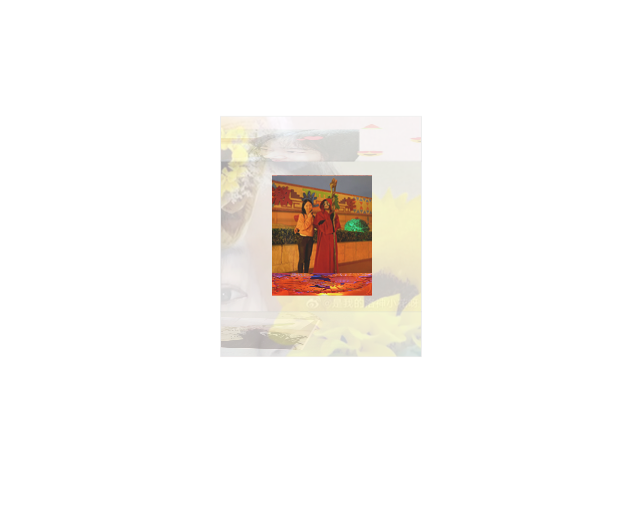
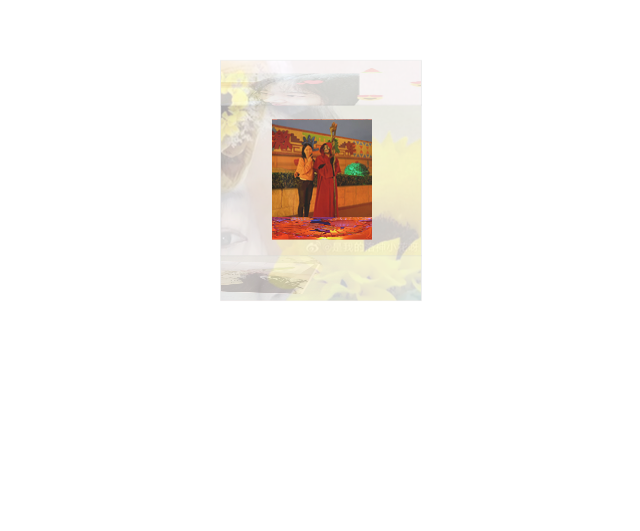
Before and after one commit to afans/afans.github.io, a plain HTML site: page index.html in a window 1280 px wide. Shown: the part 101-632 px from the top of the page, without its empty margins (316-956 px from the left). Drawn offline with Linux system fonts and the light colour scheme.

Commit message:
margin-top use viewport height

```diff
--- a/css/style.css
+++ b/css/style.css
@@ -28,7 +28,7 @@ li{
 	background-size:100% 100%;
 	position: absolute;
 	margin-left: 42%;
-	margin-top: 20%;
+	margin-top: 25vh;
 	-webkit-transform-style:preserve-3d;
 	-webkit-transform:rotateX(13deg);
 	-webkit-animation:move 10s linear infinite;
```
